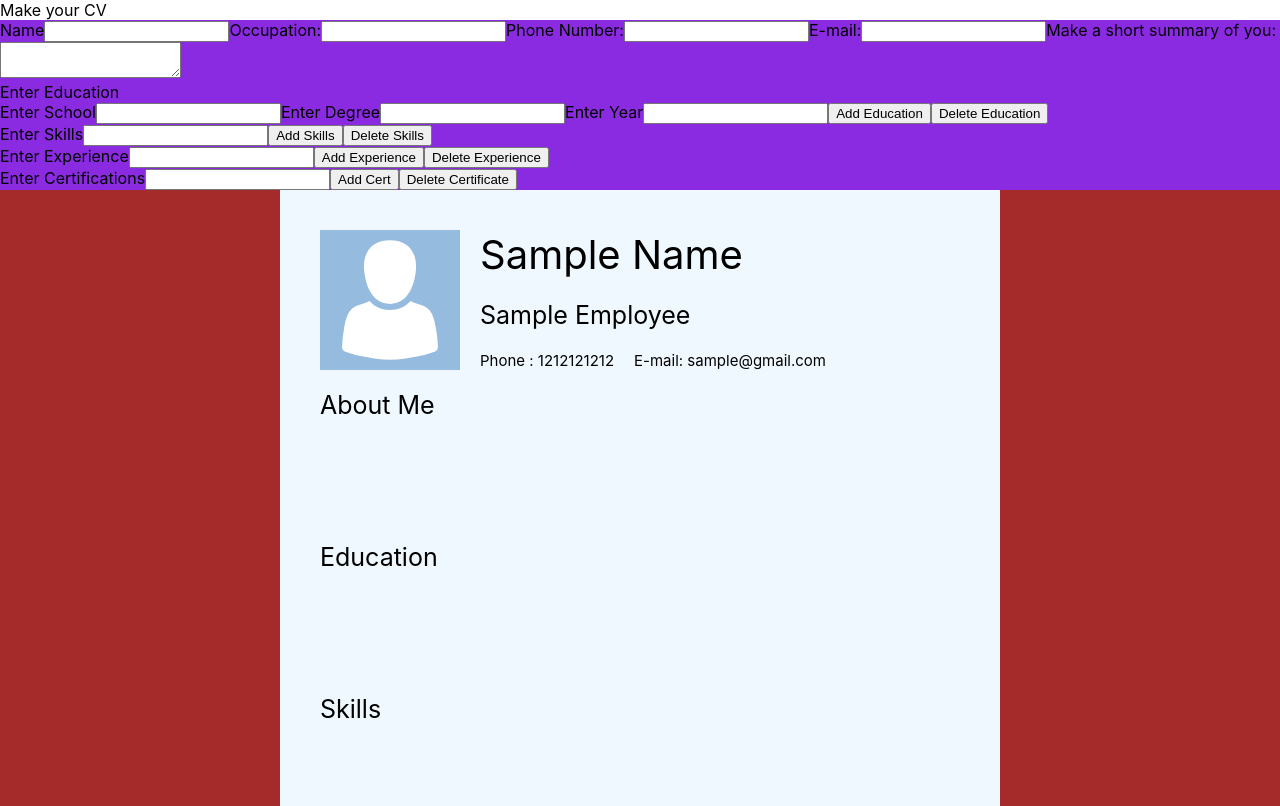
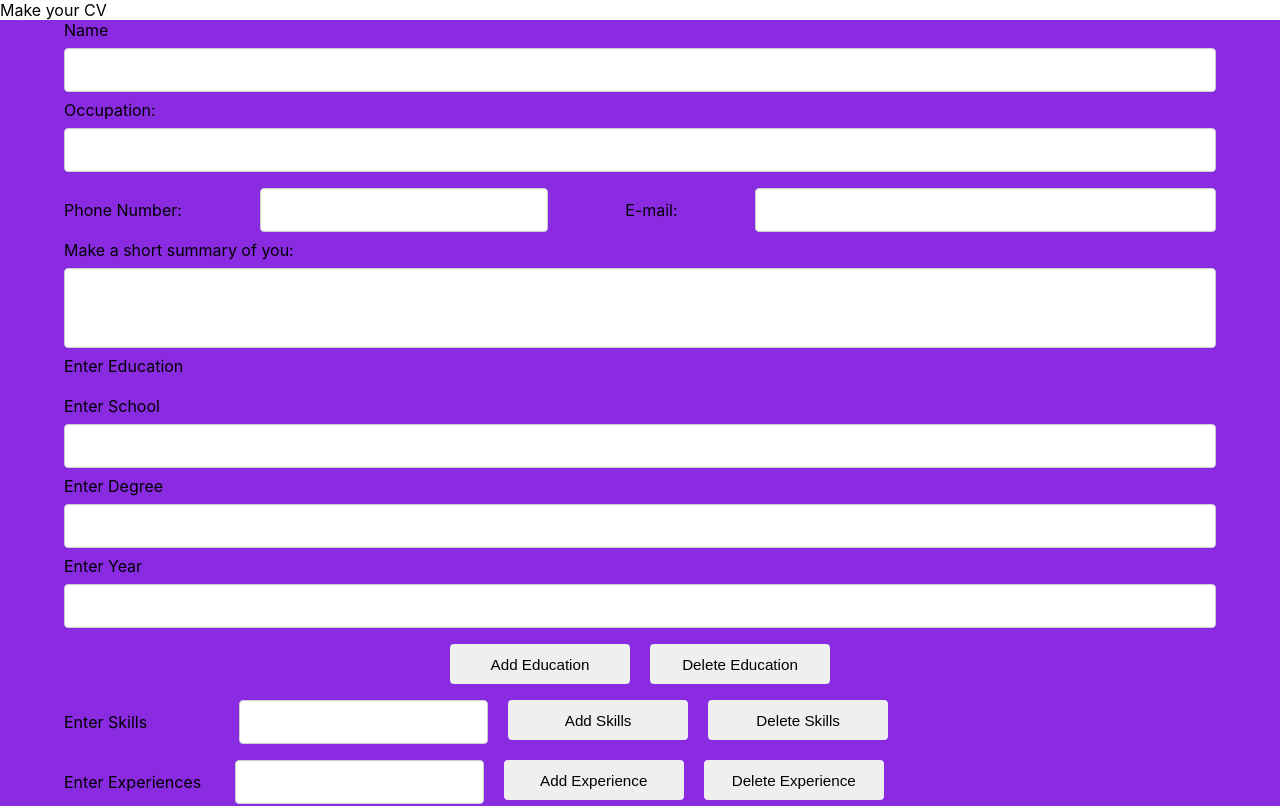
Before and after one commit to ElijahMonj/cv-project, a React (Create React App) app: page / in a window 1280 px wide. Shown: the top 806 px of the page. Built offline with nearby package versions, Linux system fonts and the light colour scheme.

Commit message:
Finished format

```diff
--- a/src/App.css
+++ b/src/App.css
@@ -17,12 +17,14 @@ input[type=number]{
 }
 .addInfo{
   background-color: blueviolet;
-  flex-grow: 1;
+  flex: 1 1 0px
+
 }
 .showInfo{
   background-color: brown;
   display: flex;
   justify-content: center;
   align-items: center;
-  flex-grow: 1;
+  flex: 1 1 0px
+
 }
--- a/src/App.js
+++ b/src/App.js
@@ -70,7 +70,7 @@ class App extends Component {
     let degree=document.getElementById('eduInputDegree').value;
     this.setState({
       edu: {
-        text: school+" - "+year+" - "+degree,
+        text: school+" - "+degree+" - "+year,
         id: this.state.edu.id,
       },
     });
@@ -254,7 +254,7 @@ class App extends Component {
               onChange={this.handleChangeOccupation}
               type="text"
               id="occupation"
-            />
+            /> <div className='PE'>
              <label htmlFor='inputNumber'>Phone Number:</label>
             <input
               maxLength={15}
@@ -269,20 +269,20 @@ class App extends Component {
               onChange={this.handleChangeEmail}
               type="email"
               id="inputEmail"
-            />
+            /> </div>
             <label htmlFor='inputAboutMe'>Make a short summary of you:</label>
             <textarea
-              maxLength={300  }
+              maxLength={300}
               onChange={this.handleChangeAbout}
               type="text"
               id="inputAboutMe"
             />
-            <form onSubmit={this.onSubmitTaskEdu}>
-              <div>Enter Education</div>
+            <form onSubmit={this.onSubmitTaskEdu} className="formEducation">
+              <div>Enter Education</div><br></br>
               <label htmlFor="eduInput">Enter School</label>
               <input
                 onChange={this.handleChangeEdu}
-                 maxLength='18'
+                 maxLength='35'
                 required
                  type="text"
                 id="eduInputSchool"
@@ -291,7 +291,7 @@ class App extends Component {
               <label htmlFor="eduInputDegree">Enter Degree</label>
               <input
                 onChange={this.handleChangeEdu}
-                 maxLength='18'
+                 maxLength='50'
                  required
                  type="text"
                 id="eduInputDegree"
@@ -299,16 +299,18 @@ class App extends Component {
                <label htmlFor="eduInputYear">Enter Year</label>
               <input
                 onChange={this.handleChangeEdu}
-                 maxLength='18'
+                 maxLength='10'
                  required
                  type="text"
                 id="eduInputYear"
-              />
+              /> <div className='buttons'>
               <button type="submit" id='eduBtn'>Add Education</button>
               <button type="button" id='delEduBtn' onClick={this.edusDelete}>Delete Education</button>
+              </div>
             </form>
             <form onSubmit={this.onSubmitTask}>
-              <label htmlFor="taskInput">Enter Skills</label>
+            <div className='buttons'>
+              <label htmlFor="taskInput">Enter Skills &nbsp;&nbsp;&nbsp;&nbsp;&nbsp;&nbsp;&nbsp;&nbsp;&nbsp;&nbsp;&nbsp;&nbsp;&nbsp;&nbsp;&nbsp;</label>
               <input
                 onChange={this.handleChange}
                  maxLength='18'
@@ -317,11 +319,12 @@ class App extends Component {
                 id="taskInput"
               />
               <button type="submit" id='skillsBtn'>Add Skills</button>
-              <button type="button" id='delSkillsBtn' onClick={this.skillsDelete}>Delete Skills</button>
+              <button type="button" id='delSkillsBtn' onClick={this.skillsDelete}>Delete Skills</button></div>
             </form>
 
             <form onSubmit={this.onSubmitExp}>
-              <label htmlFor="expInput">Enter Experience</label>
+            <div className='buttons'>
+              <label htmlFor="expInput">Enter Experiences&nbsp;&nbsp;&nbsp;</label>
               <input
               onChange={this.handleChangeExp}
               value={exp.text}
@@ -329,10 +332,12 @@ class App extends Component {
               id="expInput"
               />
               <button type="submit" id='addExpBtn'>Add Experience</button>
-              <button type="button" id='delExpBtn' onClick={this.expDelete}>Delete Experience</button>
+              <button type="button" id='delExpBtn' onClick={this.expDelete}>Delete Experience</button></div>
             </form>
 
             <form onSubmit={this.onSubmitTaskCert}>
+
+              <div className='buttons'>
               <label htmlFor="certInput">Enter Certifications</label>
               <input
                 onChange={this.handleChangeCert}
@@ -342,7 +347,7 @@ class App extends Component {
                 id="certInput"
               />
               <button type="submit" id='certBtn'>Add Cert</button>
-              <button type="button" id='delCertBtn' onClick={this.certDelete}>Delete Certificate</button>
+              <button type="button" id='delCertBtn' onClick={this.certDelete}>Delete Certificate</button></div>
             </form>
 
         </div>
--- a/src/fieldStyle.css
+++ b/src/fieldStyle.css
@@ -1,3 +1,59 @@
 .addInfo{
+ display: flex;
+ flex-direction: column;
+ justify-content: space-around;
+}
+.addInfo > *{
+    margin-left: 5%;
+    margin-right: 5%;
+}
+input,textarea {
+    font-size: 1em;
+    padding: 12px 20px;
+    margin: 8px 0;
+    display: inline-block;
+    border: 1px solid #ccc;
+    border-radius: 4px;
+    box-sizing: border-box;
+
+  }
+.PE{
+    display: flex;
+    justify-content: space-between;
+    align-items: center;
+}
+#inputNumber{
+    width: 25%;
+  }
+  #inputEmail{
+    width: 40%;
+  }
+  textarea{
+      height: 80px;
+      resize: none;
+  }
+.formEducation, form{
+display: flex;
+flex-direction: column;
+}
+.formEducation .buttons{
+    align-self: center;
+}
+.buttons{
+  display: flex;
+  gap: 20px;
 
 }
+.buttons > label{
+    display: flex;
+    align-self: center;
+}
+.buttons button{
+    padding: 12px 20px;
+    border-radius: 4px;
+    border: none;
+    height: 40px;
+    margin: 8px 0;
+    width: 180px;
+    font-size: 0.95em;
+}
```
Also changed, not shown: src/cvstyles.css (line endings or trailing spaces).
